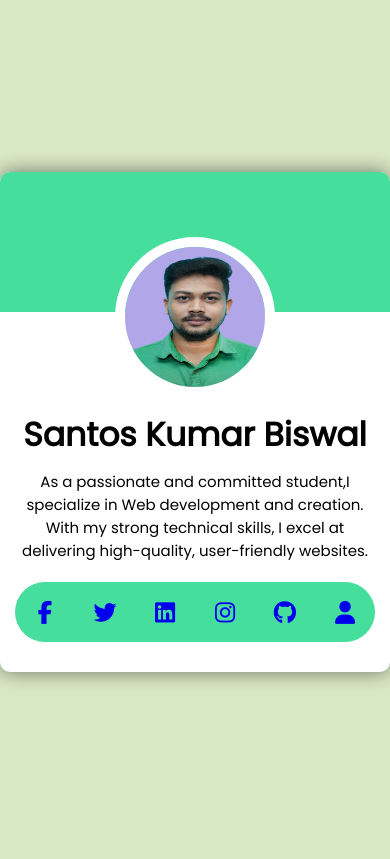
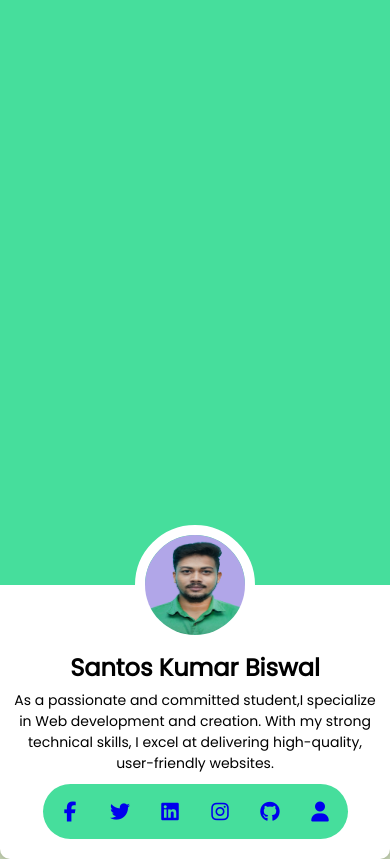
Before and after one commit to santos021/Profile-Card, a plain HTML site: page index.html in a window 390 px wide. Drawn offline with Linux system fonts and the light colour scheme.

Commit message:
code for mobile responsive...

```diff
--- a/style.css
+++ b/style.css
@@ -87,3 +87,39 @@ p{
     transform: scale(1.3);
     color: black;
 }
+
+/* Media Queries for Mobile Responsiveness */
+@media (max-width: 480px) {
+    .card {
+        width: 100%;
+        height: auto;
+    }
+
+
+    .image img {
+        width: 120px;
+        height: 120px;
+        margin: -60px auto 0;
+    }
+
+    h1 {
+        font-size: 24px;
+        padding: 5px;
+    }
+
+    p {
+        font-size: 14px;
+        padding: 0 10px 10px;
+    }
+
+    .social-media {
+        gap: 15px;
+        margin-bottom: 20px;
+    }
+
+    .social-media a {
+        width: 35px;
+        height: 35px;
+        font-size: 20px;
+    }
+}
```
